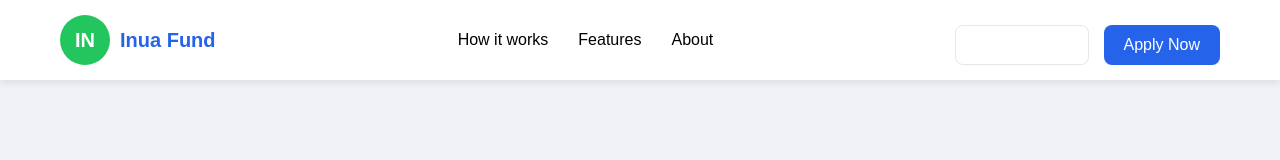
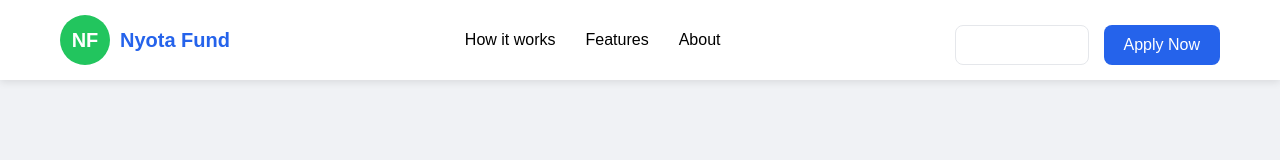
Before and after one commit to portugalfixedmatches99-dev/NyotaFund, a React (Vite) app: page / in a window 1280 px wide. Shown: the top 160 px of the page. Built offline with nearby package versions, Linux system fonts and the light colour scheme.

Commit message:
first commit

```diff
--- a/src/components/Navbar/Navbar.jsx
+++ b/src/components/Navbar/Navbar.jsx
@@ -13,8 +13,8 @@ export default function Navbar() {
   return (
     <nav className="navbar">
       <div className="logo-wrapper">
-        <div className="logo-circle" onClick={handleLogoClick}>IN</div>
-        <div className="logo-text" onClick={handleApplyClick}>Inua Fund</div>
+        <div className="logo-circle" onClick={handleLogoClick}>NF</div>
+        <div className="logo-text" onClick={handleApplyClick}>Nyota Fund</div>
       </div>
 
       <div className={`nav-links ${menuOpen ? "active" : ""}`}>
```
